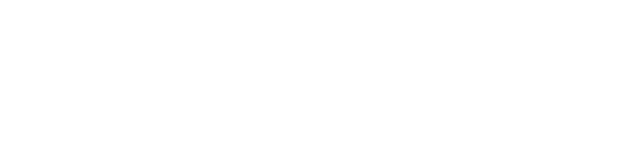
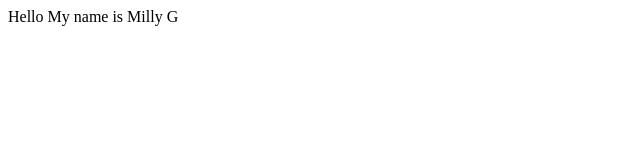
Before and after one commit to HGaelW/millyGG, a plain HTML site: page index.html in a window 1280 px wide. Shown: the whole page, without its empty margins (0-640 px from the left). Drawn offline with Linux system fonts and the light colour scheme.

Commit message:
Done with the Index

```diff
--- a/index.html
+++ b/index.html
@@ -1,4 +1,12 @@
 <html>
 
+<head><title> Milly G  </title></head>
+<body>
+
+
+
+
+    <p>Hello My name is Milly G</p>
+</body>
 
 </html>
```
